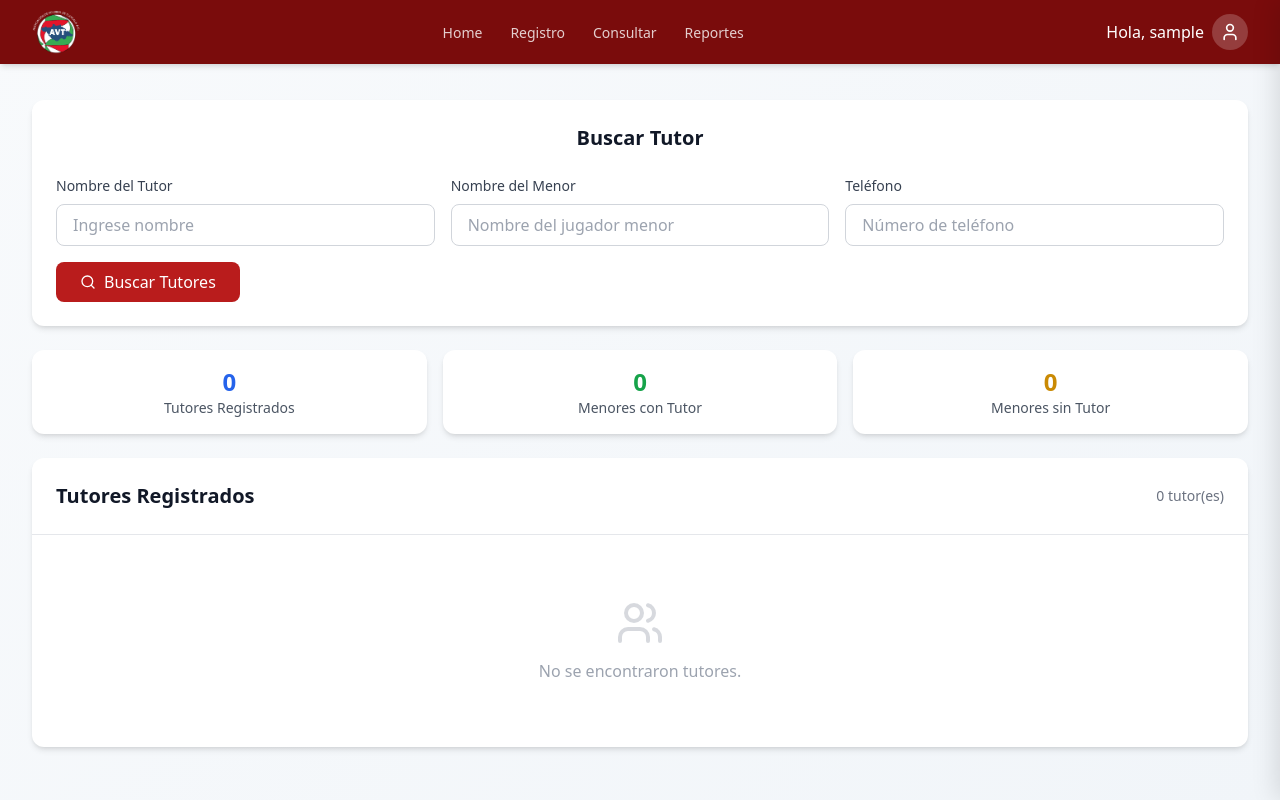
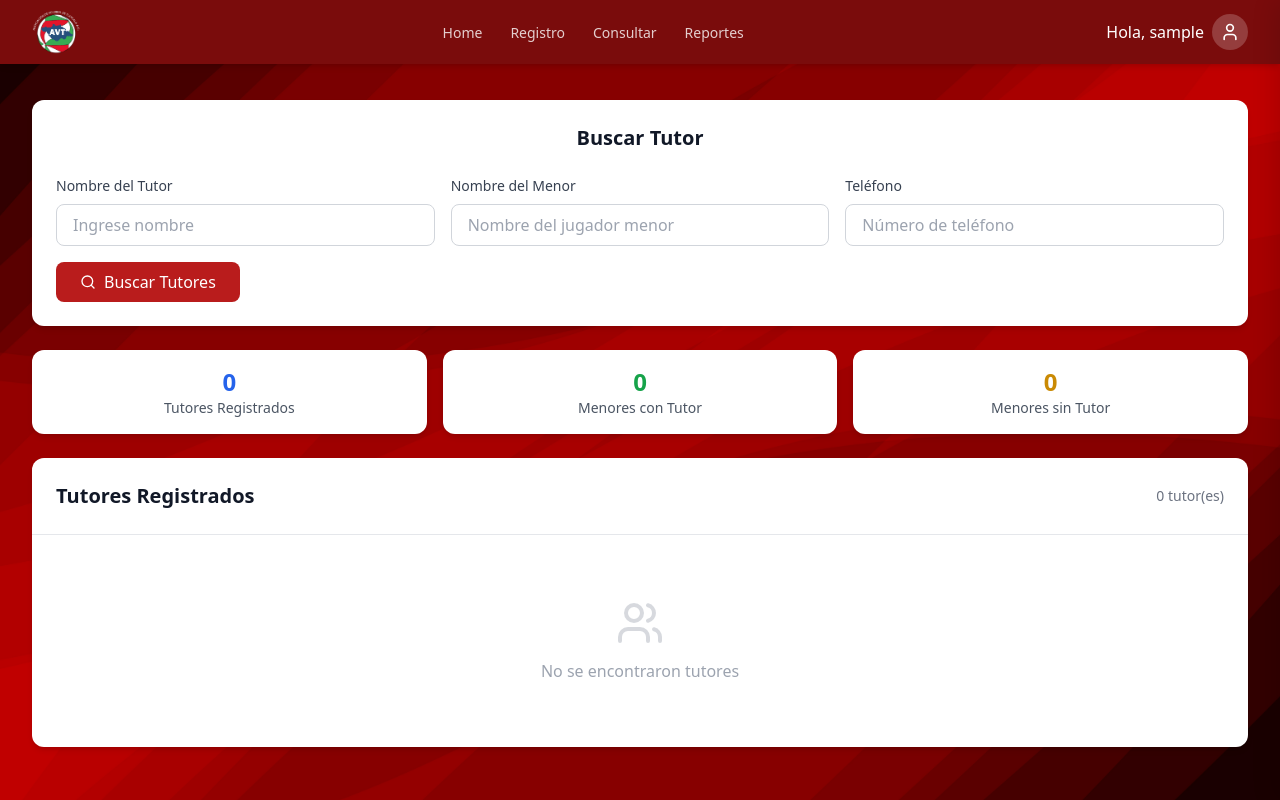
Before and after one commit to Nick9636/ProyectoAVT, a Flask app: page /consulta/tutor in a window 1280 px wide. Run offline with Flask 3, Linux system fonts and the light colour scheme; the visitor is signed in with stand-in values (Sample User, id 1); data that the repository does not hold is empty; some libraries are stand-ins or nearby versions.

Commit message:
cambio de consultar tutor

```diff
--- a/Proyecto_AVT/templates/consulta/consultarTutor.html
+++ b/Proyecto_AVT/templates/consulta/consultarTutor.html
@@ -8,7 +8,7 @@
     <script src="https://unpkg.com/lucide@latest/dist/umd/lucide.js"></script>
     <link rel="stylesheet" href="{{ url_for('static', filename='css/styles.css') }}">
 </head>
-<body class="gradient-bg min-h-screen">
+<body class="min-h-screen">
     {% include 'header.html' %}
     <main class="pt-20 max-w-7xl mx-auto px-4 sm:px-6 lg:px-8 py-8">
 
@@ -128,7 +128,7 @@
                 {% else %}
                     <div class="text-center py-16 text-gray-400">
                         <i data-lucide="users" class="w-12 h-12 mx-auto mb-3 opacity-40"></i>
-                        <p>No se encontraron tutores.</p>
+                        <p>No se encontraron tutores</p>
                     </div>
                 {% endif %}
             </div>
```
